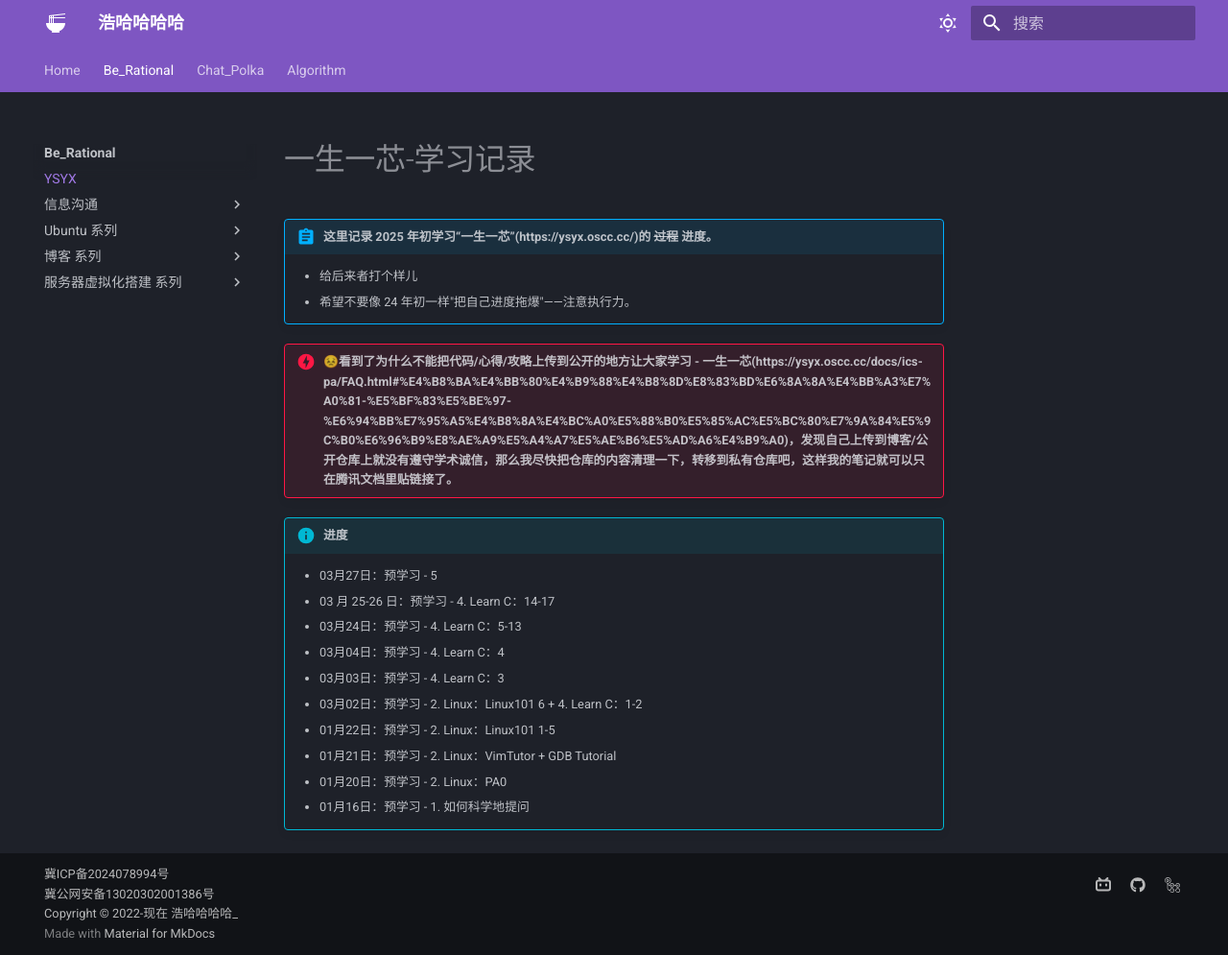
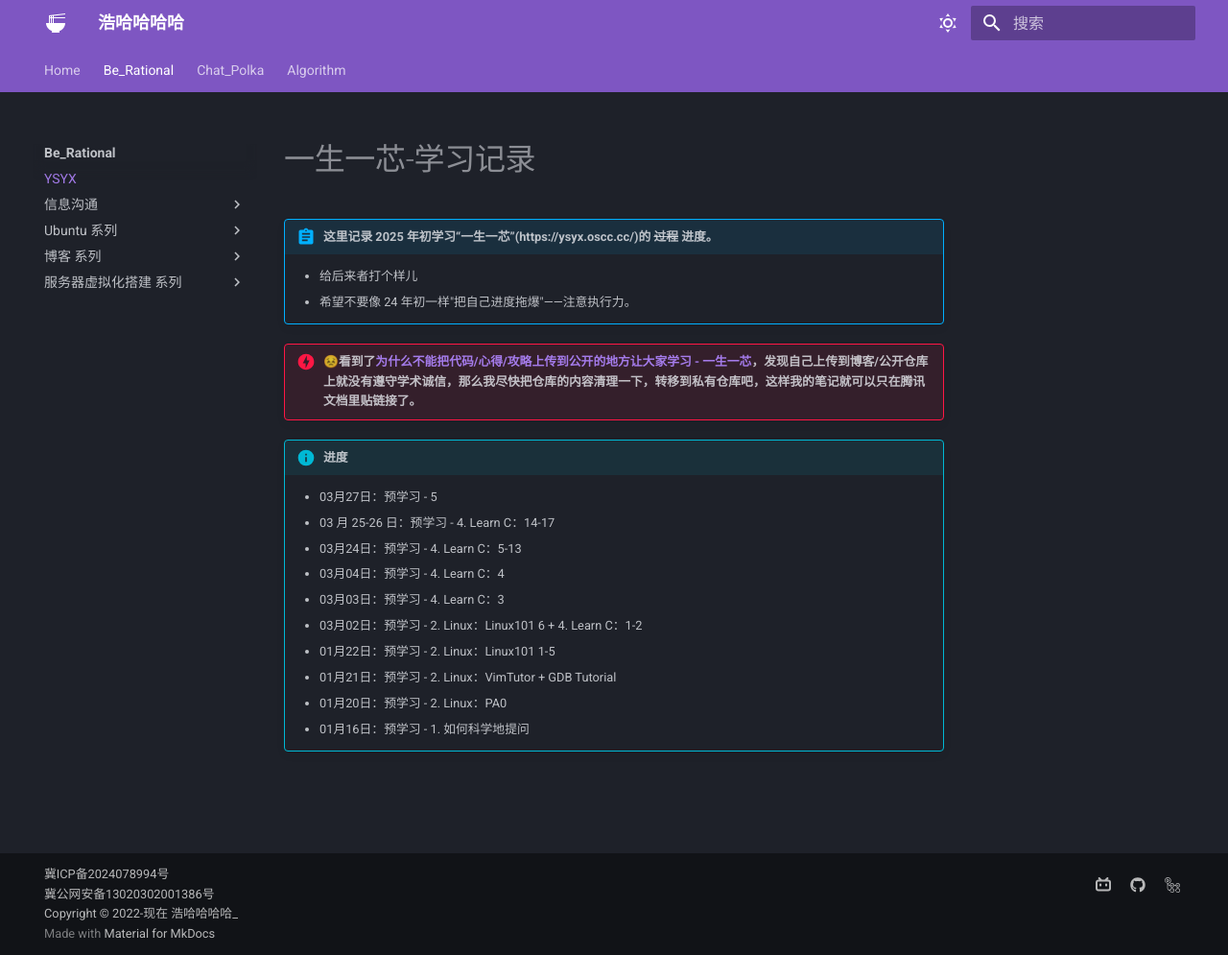
Before and after one commit to Haohahahaha/cs, an MkDocs documentation site: the page built from docs/ysyx/index.md, in a window 1280 px wide and 995 px high. Shown: the whole window at 96% size. Built offline with MkDocs 1.6.1 and Material for MkDocs 9.7.7, drawn with Linux system fonts in a browser that asks for light colours; some of the changed lines change nothing that is shown.

Commit message:
2025-03-27_17:29:32 update

```diff
--- a/docs/ysyx/index.md
+++ b/docs/ysyx/index.md
@@ -5,7 +5,7 @@
     - 给后来者打个样儿
     - 希望不要像 24 年初一样"把自己进度拖爆"——注意执行力。
 
-!!! danger "😣看到了为什么不能把代码/心得/攻略上传到公开的地方让大家学习 - 一生一芯(https://ysyx.oscc.cc/docs/ics-pa/FAQ.html#%E4%B8%BA%E4%BB%80%E4%B9%88%E4%B8%8D%E8%83%BD%E6%8A%8A%E4%BB%A3%E7%A0%81-%E5%BF%83%E5%BE%97-%E6%94%BB%E7%95%A5%E4%B8%8A%E4%BC%A0%E5%88%B0%E5%85%AC%E5%BC%80%E7%9A%84%E5%9C%B0%E6%96%B9%E8%AE%A9%E5%A4%A7%E5%AE%B6%E5%AD%A6%E4%B9%A0)，发现自己上传到博客/公开仓库上就没有遵守学术诚信，那么我尽快把仓库的内容清理一下，转移到私有仓库吧，这样我的笔记就可以只在腾讯文档里贴链接了。"
+!!! danger "😣看到了[为什么不能把代码/心得/攻略上传到公开的地方让大家学习 - 一生一芯](https://ysyx.oscc.cc/docs/ics-pa/FAQ.html#%E4%B8%BA%E4%BB%80%E4%B9%88%E4%B8%8D%E8%83%BD%E6%8A%8A%E4%BB%A3%E7%A0%81-%E5%BF%83%E5%BE%97-%E6%94%BB%E7%95%A5%E4%B8%8A%E4%BC%A0%E5%88%B0%E5%85%AC%E5%BC%80%E7%9A%84%E5%9C%B0%E6%96%B9%E8%AE%A9%E5%A4%A7%E5%AE%B6%E5%AD%A6%E4%B9%A0)，发现自己上传到博客/公开仓库上就没有遵守学术诚信，那么我尽快把仓库的内容清理一下，转移到私有仓库吧，这样我的笔记就可以只在腾讯文档里贴链接了。"
 
 !!! info "进度"
 
```
